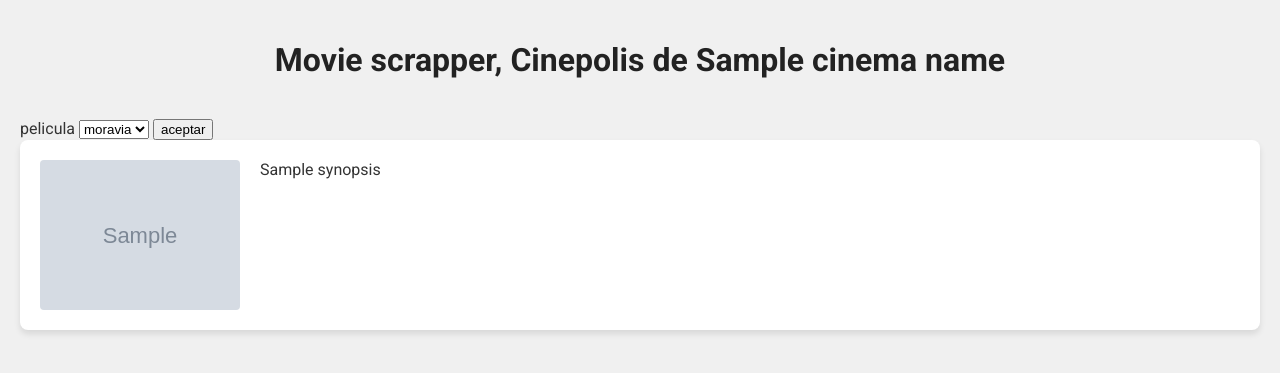
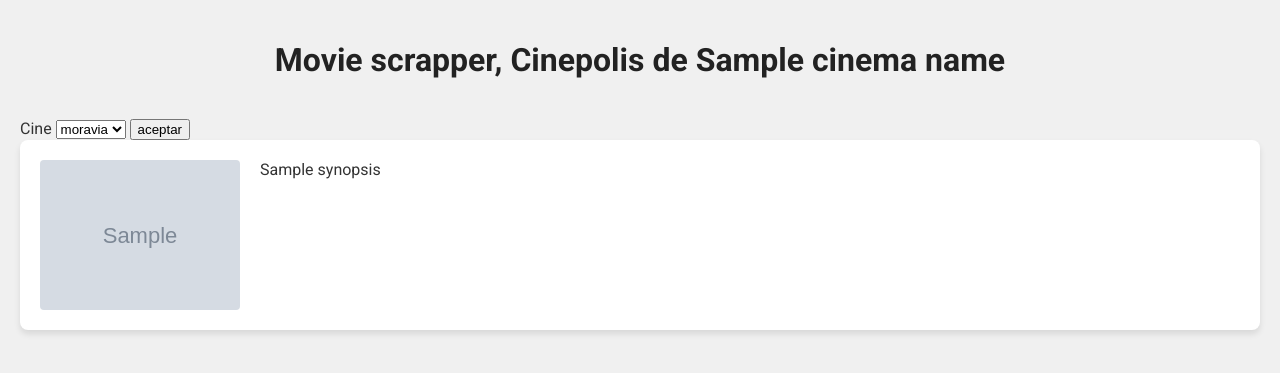
Before and after one commit to TheRealSlimTony/movie_scrapper_view, a Django app: template movie_view/templates/home.html in a window 1280 px wide. Shown: the top 373 px of the page. Run offline with Django 3.2, Linux system fonts and the light colour scheme; the template is opened without the code that fills it: most values are stand-ins (such as "Sample title", 1, 10 or a date in 2020); grey boxes marked "Sample" are stand-in pictures.

Commit message:
Update cinema label in movie scrapper page

```diff
--- a/movie_view/templates/home.html
+++ b/movie_view/templates/home.html
@@ -72,7 +72,7 @@
     <h1>Movie scrapper, Cinepolis de  {{ cinema_name }}</h1>
     <form action="/" method="POST">
         {% csrf_token %}
-        <label for="pelicula">pelicula</label>
+        <label for="pelicula">Cine</label>
         <select id="pelicula" name="pelicula">
             <option value="490">moravia</option>
             <option value="251">cartago</option>
```
Also changed, not shown: 1 other file.
